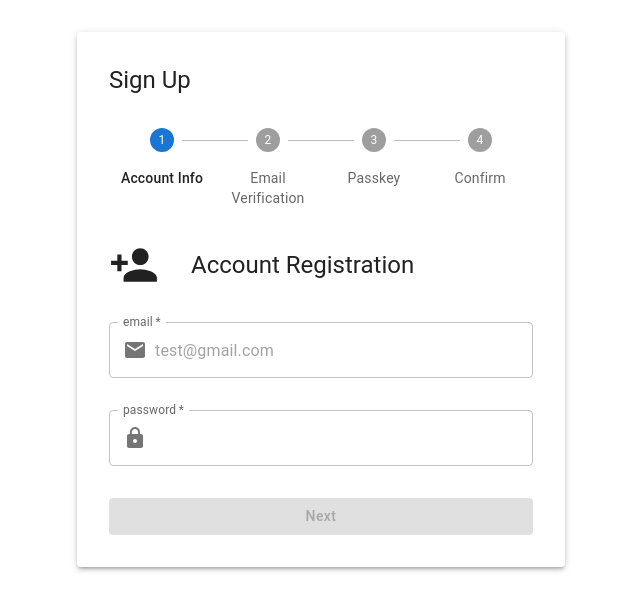
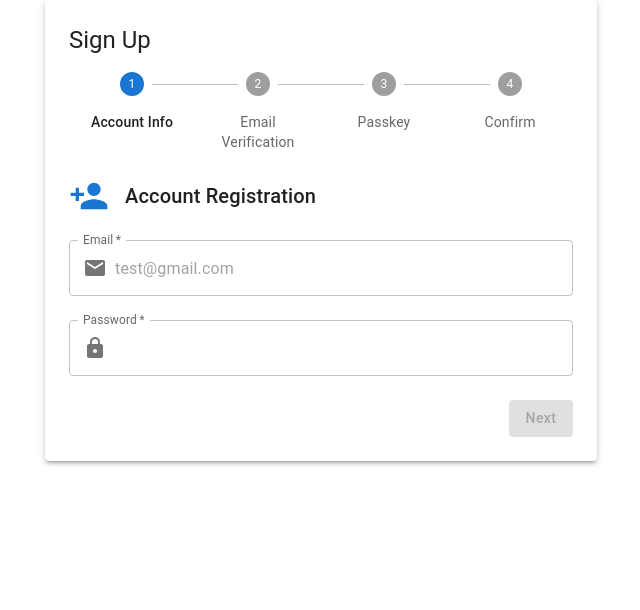
Before and after one commit to hirokazu-kobayashi-koba-hiro/idp-auth-frontend, a Next.js app: page /signup in a window 1280 px wide. Shown: the top 610 px of the page, without its empty margins (319-959 px from the left). Built offline with nearby package versions, Linux system fonts and the light colour scheme; no server answers.

Commit message:
fix design

```diff
--- a/src/pages/_app.tsx
+++ b/src/pages/_app.tsx
@@ -5,7 +5,9 @@ import { createContext, useContext, useState } from "react";
 
 const queryClient = new QueryClient();
 
-export const backendUrl = process.env.NEXT_PUBLIC_BACKEND_URL || "https://idp-server-0d10773f8944.herokuapp.com";
+export const backendUrl =
+  process.env.NEXT_PUBLIC_BACKEND_URL ||
+  "https://idp-server-0d10773f8944.herokuapp.com";
 
 interface AppContextType {
   userId: string | null;
--- a/src/pages/signup/index.tsx
+++ b/src/pages/signup/index.tsx
@@ -61,24 +61,22 @@ export default function SignUp() {
 
   return (
     <>
-      <Container maxWidth={"sm"}>
-        <Paper sx={{ m: 4, p: 4, boxShadow: 3 }}>
-          <Typography variant={"h5"}>Sign Up</Typography>
+      <Container maxWidth="sm">
+        <Paper sx={{ p: 3, boxShadow: 3 }}>
+          <Typography variant="h5">Sign Up</Typography>
 
-          <Box mt={4} display="flex" flexDirection={"column"} sx={{ gap: 4 }}>
+          <Box mt={2} display="flex" flexDirection="column" sx={{ gap: 3 }}>
             <SignupStepper activeStep={0} />
 
-            <Box display={"flex"} gap={4} alignItems={"center"}>
-              <PersonAddIcon
-                sx={{ fontSize: 50, color: "primary.secondary" }}
-              />
-              <Typography variant="h5">Account Registration</Typography>
+            <Box display="flex" gap={2} alignItems="center">
+              <PersonAddIcon sx={{ fontSize: 40, color: "primary.main" }} />
+              <Typography variant="h6">Account Registration</Typography>
             </Box>
 
             <TextField
-              name={"email"}
-              label={"email"}
-              placeholder={"test@gmail.com"}
+              name="email"
+              label="Email"
+              placeholder="test@gmail.com"
               inputMode="email"
               value={email}
               required
@@ -89,13 +87,11 @@ export default function SignUp() {
                   </InputAdornment>
                 ),
               }}
-              onChange={(e) => {
-                setEmail(e.target.value);
-              }}
+              onChange={(e) => setEmail(e.target.value)}
             />
             <TextField
-              name={"password"}
-              label={"password"}
+              name="password"
+              label="Password"
               type="password"
               value={password}
               required
@@ -106,15 +102,13 @@ export default function SignUp() {
                   </InputAdornment>
                 ),
               }}
-              onChange={(e) => {
-                setPassword(e.target.value);
-              }}
+              onChange={(e) => setPassword(e.target.value)}
             />
             <Button
-              variant={"contained"}
+              variant="contained"
               disabled={!email || !password}
               onClick={handleClick}
-              sx={{ textTransform: "none" }}
+              sx={{ textTransform: "none", alignSelf: "flex-end" }}
             >
               Next
             </Button>
```
Also changed, not shown: src/pages/signin/index.tsx (+32 -24 lines).
